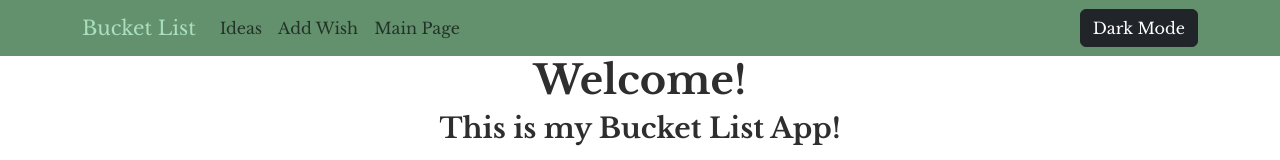
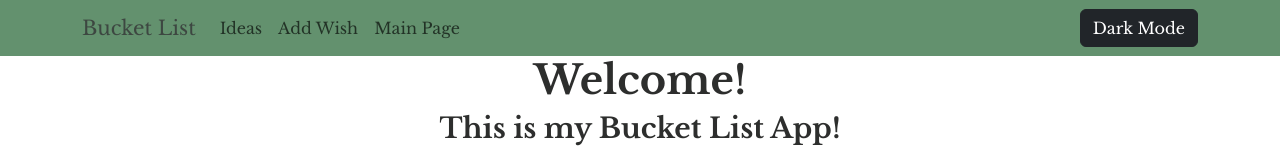
Before and after one commit to natashazywczyk/DataRepProject, a React (Create React App) app: page / in a window 1280 px wide. Shown: the top 160 px of the page. Built offline with nearby package versions, Linux system fonts and the light colour scheme.

Commit message:
Changed dark mode value

```diff
--- a/src/components/Navigation.js
+++ b/src/components/Navigation.js
@@ -29,7 +29,7 @@ const Navigation = () => {
         <div className={darkTheme ? 'bg-dark text-white' : 'bg-light text-dark'}>
             <Navbar style={{backgroundColor: darkTheme ? '#323b30' : '#63916e'}} data-bs-theme={darkTheme ? 'dark' : 'light'} >
                 <Container>
-                    <Navbar.Brand href="/" style={{ color: darkTheme ? '#89a394' : '#a9dfbf' }}>
+                    <Navbar.Brand href="/" style={{ color: darkTheme ? '#a9dfbf' : '#3d4741' }}>
                         Bucket List
                     </Navbar.Brand>
                     <Nav className="me-auto">
```
